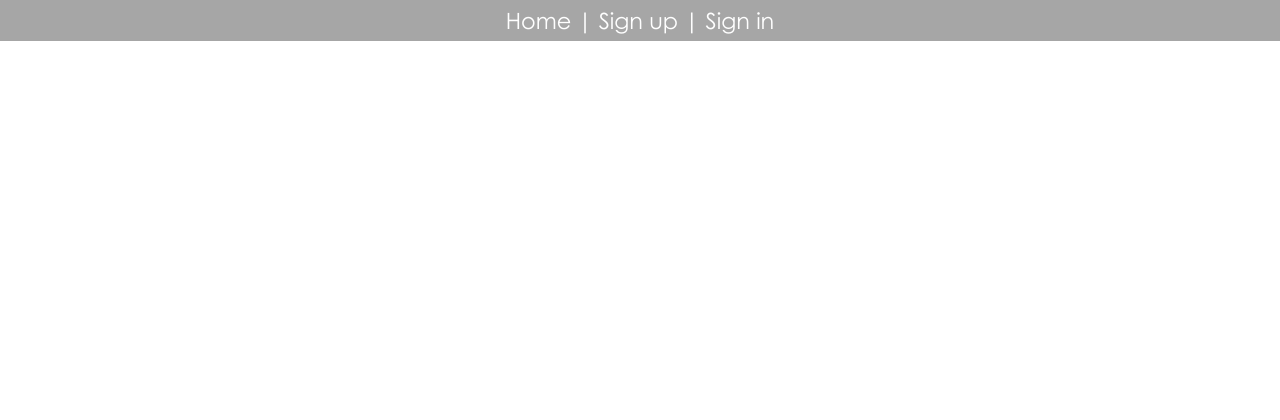
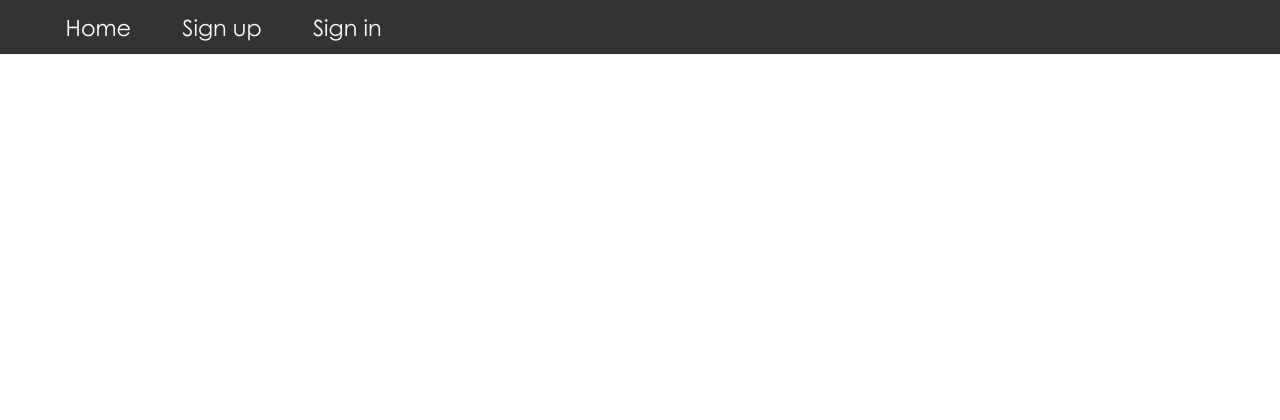
Before and after one commit to Mackemania/bloggHanterare, a PHP site: page / in a window 1280 px wide. Shown: the top 420 px of the page. Run offline with PHP 8.4, Linux system fonts and the light colour scheme.

Commit message:
ändrade menyn till att displayas som blocks istället för vanlig text

```diff
--- a/blog_menu.PHP
+++ b/blog_menu.PHP
@@ -2,12 +2,15 @@
     session_start();
     require_once("blog_logIn.php");
     require_once("blog_registerUser.php");
+
 ?>
 <head>
     <script src="code.js"></script>
 </head>
 <div id="menu">
-    <a class="menuA" href="index.php">Home</a> |
-    <a class="menuA" href="javascript: showModal('register');">Sign up</a> |
-    <a class="menuA" href="javascript: showModal('login');">Sign in</a>
+    <ul>
+        <li><a class="menuA" href="index.php">Home</a></li>
+        <li><a class="menuA" href="javascript: showModal('register');">Sign up</a></li>
+        <li><a class="menuA" href="javascript: showModal('login');">Sign in</a></li>
+    </ul>
 </div>
--- a/blog_style.css
+++ b/blog_style.css
@@ -47,24 +47,9 @@ ul {
     list-style-type: none;
     margin: 0;
     overflow: hidden;
-    background-color: #333;
+    background-color: rgb(51, 51, 51);
     position: fixed;
-    margin-top: -10;
-    margin-left: -8;
     width: 100%;
-}
-li {
-    float: left;
-}
-li a {
-    display: block;
-    color: white;
-    text-align: center;
-    padding: 14px 16px;
-    text-decoration: none;
-}
-li a:hover {
-    background-color: #111;
 }
 
 #menu {
@@ -76,8 +61,6 @@ li a:hover {
     font-size: 100%;
     background-color: rgba(0, 0, 0, 0.35);
     color: rgb(255, 255, 255);
-    padding-bottom: 0.5%;
-    padding-top: 0.5%;
 }
 
 #info {
@@ -94,11 +77,16 @@ li a:hover {
 .menuA {
     color: rgb(255, 255, 255);
     text-decoration: none;
+    text-align: center;
+    display: block;
+    float: left;
+    padding: 1% 2%;
+    text-decoration: none;
 
 }
 
 .menuA:hover {
-    text-decoration: underline;
+    background-color: rgb(17, 17, 17);
 }
 
 .modal {
```
